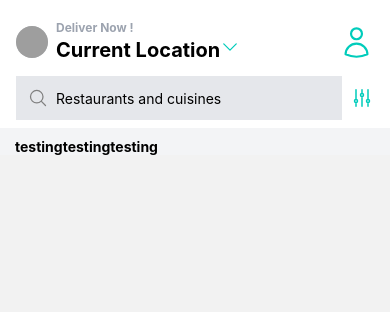
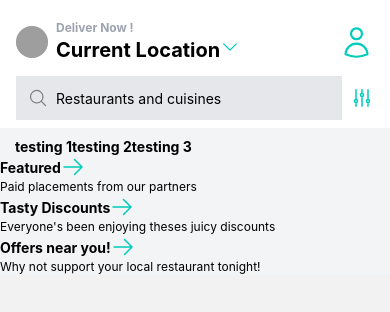
Before and after one commit to Ayrow/deliveroo-clone, a React Native app: screen /Home in a window 390 px wide. Shown: the top 312 px of the page. Built offline with nearby package versions, Linux system fonts and the light colour scheme; grey boxes are pictures that could not be loaded.

Commit message:
setup featured row

```diff
--- a/components/Categories.js
+++ b/components/Categories.js
@@ -6,9 +6,18 @@ const Categories = () => {
       contentContainerStyle={{ paddingHorizontal: 15, paddingTop: 10 }}
       horizontal
       showsHorizontalScrollIndicator={false}>
-      <CategoryCard imgUrl='https://links.papareact.com/wru' title='testing' />
-      <CategoryCard imgUrl='https://links.papareact.com/wru' title='testing' />
-      <CategoryCard imgUrl='https://links.papareact.com/wru' title='testing' />
+      <CategoryCard
+        imgUrl='https://links.papareact.com/gn7'
+        title='testing 1'
+      />
+      <CategoryCard
+        imgUrl='https://links.papareact.com/gn7'
+        title='testing 2'
+      />
+      <CategoryCard
+        imgUrl='https://links.papareact.com/gn7'
+        title='testing 3'
+      />
     </ScrollView>
   );
 };
--- /dev/null
+++ b/components/FeaturedRow.js
@@ -0,0 +1,22 @@
+import { View, Text, ScrollView } from 'react-native';
+import { ArrowRightIcon } from 'react-native-heroicons/outline';
+
+const FeaturedRow = ({ id, title, description }) => {
+  return (
+    <View>
+      <View className='mt-4 flex-row items-center justify-between px-4'>
+        <Text className='font-bold text-lg'>{title}</Text>
+        <ArrowRightIcon color='#00CCBB' />
+      </View>
+
+      <Text className='text-xs text-gray-500 px-4'>{description}</Text>
+
+      <ScrollView
+        horizontal
+        contentContainerStyle={{ paddingHorizontal: 15 }}
+        showsHorizontalScrollIndicator={false}
+        className='pt-4'></ScrollView>
+    </View>
+  );
+};
+export default FeaturedRow;
--- a/screens/HomeScreen.js
+++ b/screens/HomeScreen.js
@@ -14,7 +14,8 @@ import {
   MagnifyingGlassIcon,
   AdjustmentsVerticalIcon,
 } from 'react-native-heroicons/outline';
-import Categories from '../components/categories';
+import Categories from '../components/Categories';
+import FeaturedRow from '../components/FeaturedRow';
 
 const HomeScreen = () => {
   const navigation = useNavigation();
@@ -60,6 +61,21 @@ const HomeScreen = () => {
 
         <ScrollView className='bg-gray-100'>
           <Categories />
+          <FeaturedRow
+            id='Testing 1'
+            title='Featured'
+            description='Paid placements from our partners'
+          />
+          <FeaturedRow
+            id='Testing 2'
+            title='Tasty Discounts'
+            description="Everyone's been enjoying theses juicy discounts"
+          />
+          <FeaturedRow
+            id='Testing 3'
+            title='Offers near you!'
+            description='Why not support your local restaurant tonight!'
+          />
         </ScrollView>
       </View>
     </SafeAreaView>
```
